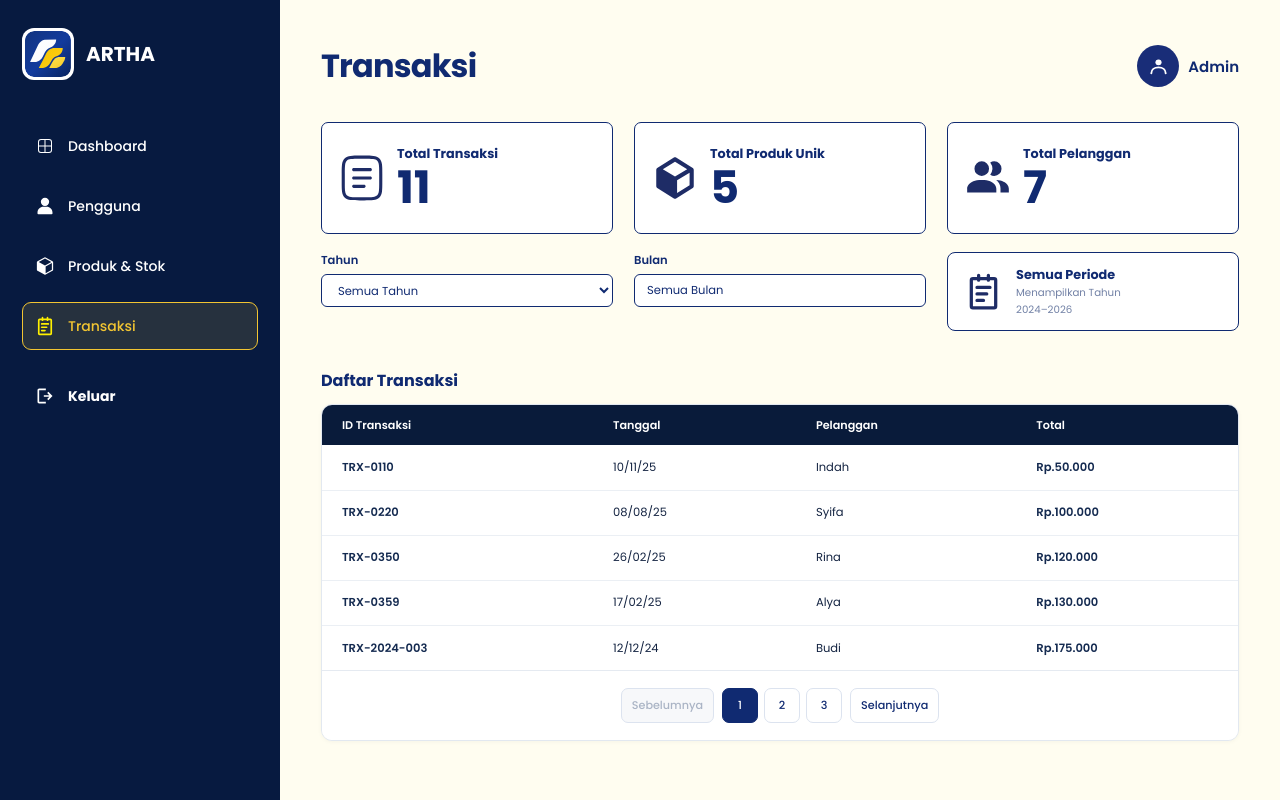
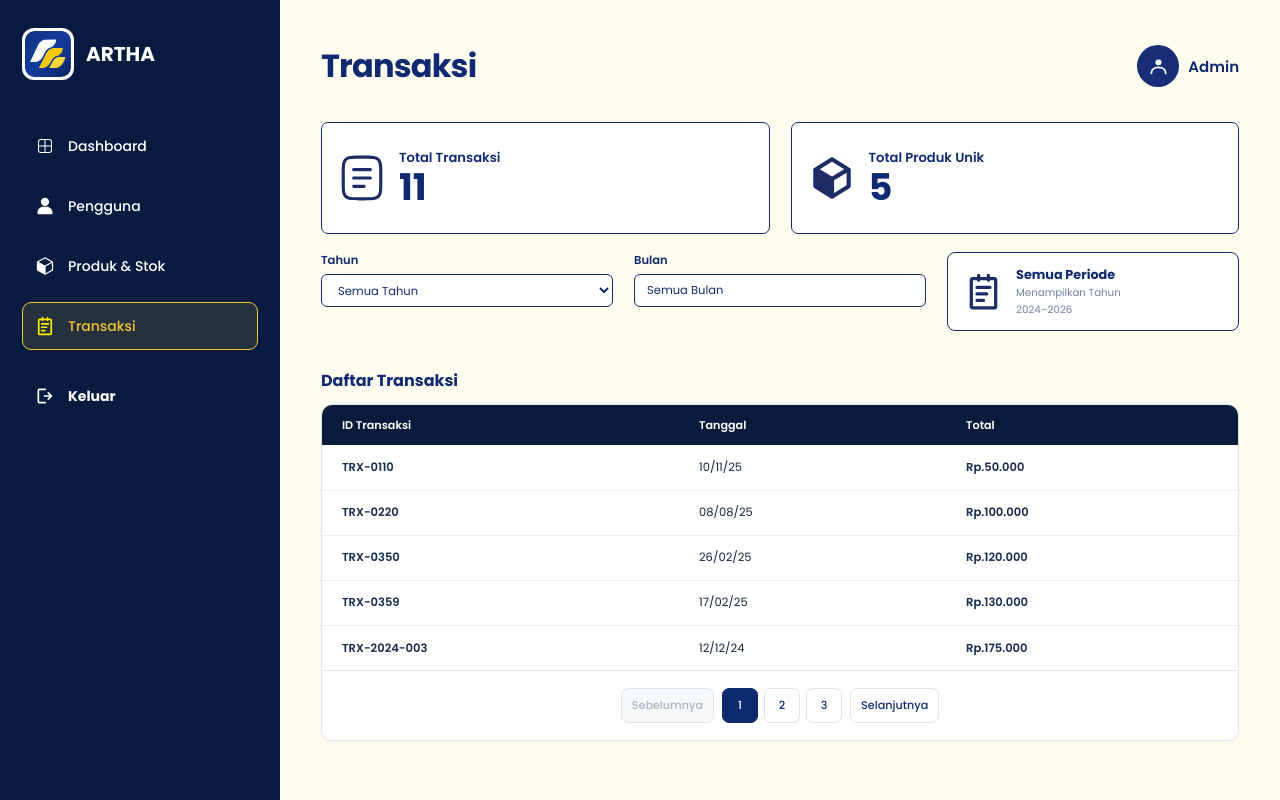
Before and after one commit to nullcoffe/PROJECT-ARTHA, a PHP site: page /admin/transaksi.php in a window 1280 px wide. Run offline with PHP 8.4, Linux system fonts and the light colour scheme.

Commit message:
fix: remove customer column and update admin transaction cards

```diff
--- a/frontend/admin/transaksi.php
+++ b/frontend/admin/transaksi.php
@@ -284,12 +284,12 @@
 
                         <div class="transaction-summary-icon">
                             <img src="../assets/icons/cards/totaljumlahtransaksi.svg"
-                                 alt="">
+                                alt="">
                         </div>
 
                         <div class="transaction-summary-info">
                             <p>Total Transaksi</p>
-                            <h2>350</h2>
+                            <h2>0</h2>
                         </div>
 
                     </article>
@@ -298,26 +298,12 @@
 
                         <div class="transaction-summary-icon">
                             <img src="../assets/icons/cards/jumlahproduk.svg"
-                                 alt="">
+                                alt="">
                         </div>
 
                         <div class="transaction-summary-info">
                             <p>Total Produk Unik</p>
-                            <h2>60</h2>
-                        </div>
-
-                    </article>
-
-                    <article class="transaction-summary-card">
-
-                        <div class="transaction-summary-icon">
-                            <img src="../assets/icons/cards/multiuser.svg"
-                                 alt="">
-                        </div>
-
-                        <div class="transaction-summary-info">
-                            <p>Total Pelanggan</p>
-                            <h2>25</h2>
+                            <h2>0</h2>
                         </div>
 
                     </article>
@@ -412,7 +398,6 @@
                                     <tr>
                                         <th>ID Transaksi</th>
                                         <th>Tanggal</th>
-                                        <th>Pelanggan</th>
                                         <th>Total</th>
                                     </tr>
                                 </thead>
@@ -427,7 +412,6 @@
 
                                         <td>TRX-0350</td>
                                         <td>26/02/25</td>
-                                        <td>Rina</td>
                                         <td>Rp.120.000</td>
 
                                     </tr>
@@ -438,7 +422,6 @@
 
                                         <td>TRX-0359</td>
                                         <td>17/02/25</td>
-                                        <td>Alya</td>
                                         <td>Rp.130.000</td>
 
                                     </tr>
@@ -449,7 +432,6 @@
 
                                         <td>TRX-0220</td>
                                         <td>08/08/25</td>
-                                        <td>Syifa</td>
                                         <td>Rp.100.000</td>
 
                                     </tr>
@@ -460,7 +442,6 @@
 
                                         <td>TRX-0110</td>
                                         <td>10/11/25</td>
-                                        <td>Indah</td>
                                         <td>Rp.50.000</td>
 
                                     </tr>
--- a/frontend/assets/css/web/admin/transaksi.css
+++ b/frontend/assets/css/web/admin/transaksi.css
@@ -39,7 +39,7 @@
 
 .transaction-summary {
     display: grid;
-    grid-template-columns: repeat(3, minmax(0, 1fr));
+    grid-template-columns: repeat(2, minmax(0, 1fr));
     gap: 21px;
 
     width: 100%;
@@ -51,10 +51,11 @@
     align-items: center;
     justify-content: flex-start;
 
-    gap: 10px;
+    gap: 12px;
     width: 100%;
     min-width: 0;
     min-height: 112px;
+    box-sizing: border-box;
 
     padding: 18px 15px;
 
@@ -94,21 +95,19 @@
 }
 
 .transaction-summary-info p {
-    margin: 0 0 3px;
-
+    margin: 0 0 4px;
     color: var(--color-primary);
     font-family: var(--font-primary);
-    font-size: clamp(.65rem, 1vw, .82rem);
-    font-weight: 700;
-    line-height: 1.35;
+    font-size: 0.82rem;
+    font-weight: 600;
+    line-height: 1.2;
 }
 
 .transaction-summary-info h2 {
     margin: 0;
-
     color: var(--color-primary);
     font-family: var(--font-primary);
-    font-size: clamp(2rem, 3.5vw, 2.9rem);
+    font-size: 2.3rem;
     font-weight: 700;
     line-height: 1;
 }
--- a/frontend/assets/js/admin/transaksi.js
+++ b/frontend/assets/js/admin/transaksi.js
@@ -74,7 +74,6 @@ document.addEventListener("DOMContentLoaded", function () {
         {
             id: "TRX-2024-001",
             date: "15/01/24",
-            customer: "Andi",
             total: 85000,
             year: "2024",
             month: "01",
@@ -83,7 +82,6 @@ document.addEventListener("DOMContentLoaded", function () {
         {
             id: "TRX-2024-002",
             date: "20/06/24",
-            customer: "Dina",
             total: 120000,
             year: "2024",
             month: "06",
@@ -92,7 +90,6 @@ document.addEventListener("DOMContentLoaded", function () {
         {
             id: "TRX-2024-003",
             date: "12/12/24",
-            customer: "Budi",
             total: 175000,
             year: "2024",
             month: "12",
@@ -101,7 +98,6 @@ document.addEventListener("DOMContentLoaded", function () {
         {
             id: "TRX-2024-004",
             date: "08/03/24",
-            customer: "Rina",
             total: 95000,
             year: "2024",
             month: "03",
@@ -110,7 +106,6 @@ document.addEventListener("DOMContentLoaded", function () {
         {
             id: "TRX-2024-005",
             date: "17/03/24",
-            customer: "Alya",
             total: 145000,
             year: "2024",
             month: "03",
@@ -119,7 +114,6 @@ document.addEventListener("DOMContentLoaded", function () {
         {
             id: "TRX-2024-006",
             date: "22/08/24",
-            customer: "Syifa",
             total: 75000,
             year: "2024",
             month: "08",
@@ -128,7 +122,6 @@ document.addEventListener("DOMContentLoaded", function () {
         {
             id: "TRX-2024-007",
             date: "10/10/24",
-            customer: "Indah",
             total: 110000,
             year: "2024",
             month: "10",
@@ -144,18 +137,18 @@ document.addEventListener("DOMContentLoaded", function () {
     }
 
     // Memvalidasi data transaksi
+
     function validateTransaction(transaction) {
         if (!transaction || typeof transaction !== "object") {
             return false;
         }
 
         const id = String(transaction.id || "").trim();
-        const customer = String(transaction.customer || "").trim();
         const year = String(transaction.year || "");
         const month = String(transaction.month || "");
         const total = Number(transaction.total);
 
-        if (!id || !customer) return false;
+        if (!id) return false;
 
         if (!["2024", "2025"].includes(year)) {
             return false;
@@ -194,38 +187,47 @@ document.addEventListener("DOMContentLoaded", function () {
     }
 
     // Membaca transaksi tahun 2025 dari HTML
+
+    // Membaca transaksi dari HTML
     function loadHTMLTransactions() {
+
         return Array.from(
             tableBody.querySelectorAll("tr")
         ).map(function (row) {
 
             const cells = row.querySelectorAll("td");
 
-            if (cells.length < 4) return null;
+            if (cells.length !== 3) return null;
 
             const date = cells[1].textContent.trim();
             const dateParts = date.split("/");
 
             const transaction = {
+
                 id: cells[0].textContent.trim(),
+
                 date: date,
-                customer: cells[2].textContent.trim(),
+
                 total: Number(
-                    cells[3].textContent.replace(/[^\d]/g, "")
+                    cells[2].textContent.replace(/[^\d]/g, "")
                 ),
+
                 year: String(
                     row.dataset.year ||
                     (dateParts[2] === "25" ? "2025" : "")
                 ),
+
                 month: String(
                     row.dataset.month || dateParts[1] || ""
                 ).padStart(2, "0"),
+
                 products: (row.dataset.products || "")
                     .split("|")
                     .map(function (product) {
                         return product.trim();
                     })
                     .filter(Boolean)
+
             };
 
             return validateTransaction(transaction)
@@ -233,6 +235,7 @@ document.addEventListener("DOMContentLoaded", function () {
                 : null;
 
         }).filter(Boolean);
+
     }
 
     // Membaca transaksi dari localStorage
@@ -488,8 +491,9 @@ document.addEventListener("DOMContentLoaded", function () {
             const row = document.createElement("tr");
             const cell = document.createElement("td");
 
-            cell.colSpan = 4;
+            cell.colSpan = 3;
             cell.className = "transaction-empty-state";
+
             cell.textContent =
                 "Tidak ada transaksi pada periode ini.";
 
@@ -504,27 +508,29 @@ document.addEventListener("DOMContentLoaded", function () {
 
                 row.dataset.year = transaction.year;
                 row.dataset.month = transaction.month;
+
                 row.dataset.products =
                     transaction.products.join("|");
 
+                // Kolom 1: ID Transaksi
                 const idCell = document.createElement("td");
                 idCell.textContent = transaction.id;
 
+                // Kolom 2: Tanggal
                 const dateCell = document.createElement("td");
                 dateCell.textContent = transaction.date;
 
-                const customerCell = document.createElement("td");
-                customerCell.textContent = transaction.customer;
+                // Kolom 3: Total
+                const totalCell = document.createElement("td");
 
-                const totalCell = document.createElement("td");
                 totalCell.textContent = formatRupiah(
                     transaction.total
                 );
 
+                // Memasukkan tepat tiga kolom
                 row.append(
                     idCell,
                     dateCell,
-                    customerCell,
                     totalCell
                 );
 
@@ -532,23 +538,21 @@ document.addEventListener("DOMContentLoaded", function () {
 
             });
 
-        }
-
-        renderStatistics();
-        renderPagination(totalPages);
-
     }
 
+    renderStatistics();
+    renderPagination(totalPages);
+
+}
     // Memperbarui statistik transaksi
     function renderStatistics() {
 
-        if (summaryCards.length < 3) return;
+        if (summaryCards.length < 2) return;
 
         const totalTransactions =
             filteredTransactions.length;
 
         const uniqueProducts = new Set();
-        const uniqueCustomers = new Set();
 
         filteredTransactions.forEach(function (transaction) {
 
@@ -562,10 +566,6 @@ document.addEventListener("DOMContentLoaded", function () {
                 }
             );
 
-            uniqueCustomers.add(
-                transaction.customer.trim().toLowerCase()
-            );
-
         });
 
         const totalElement =
@@ -574,19 +574,12 @@ document.addEventListener("DOMContentLoaded", function () {
         const productElement =
             summaryCards[1].querySelector("h2");
 
-        const customerElement =
-            summaryCards[2].querySelector("h2");
-
         if (totalElement) {
             totalElement.textContent = totalTransactions;
         }
 
         if (productElement) {
             productElement.textContent = uniqueProducts.size;
-        }
-
-        if (customerElement) {
-            customerElement.textContent = uniqueCustomers.size;
         }
 
     }
```
